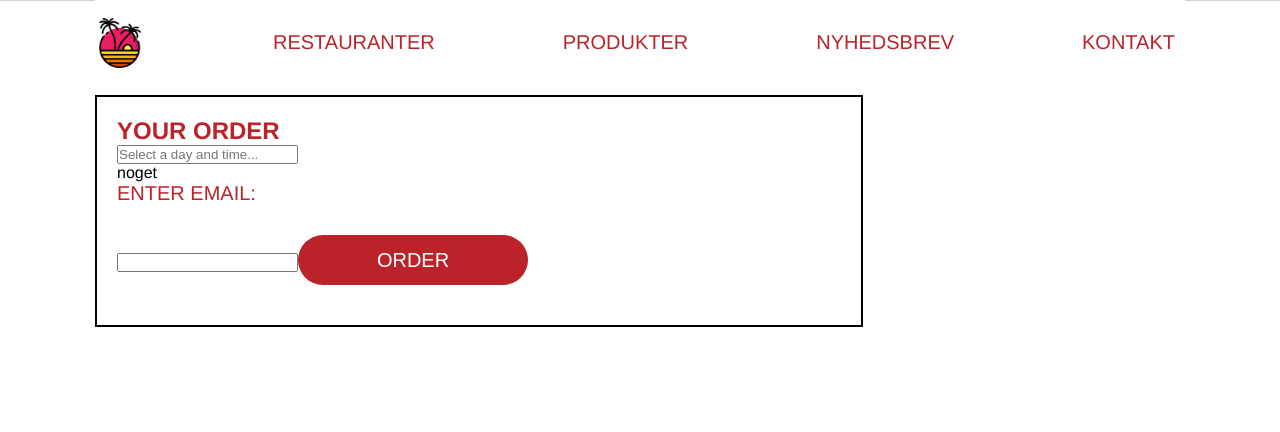
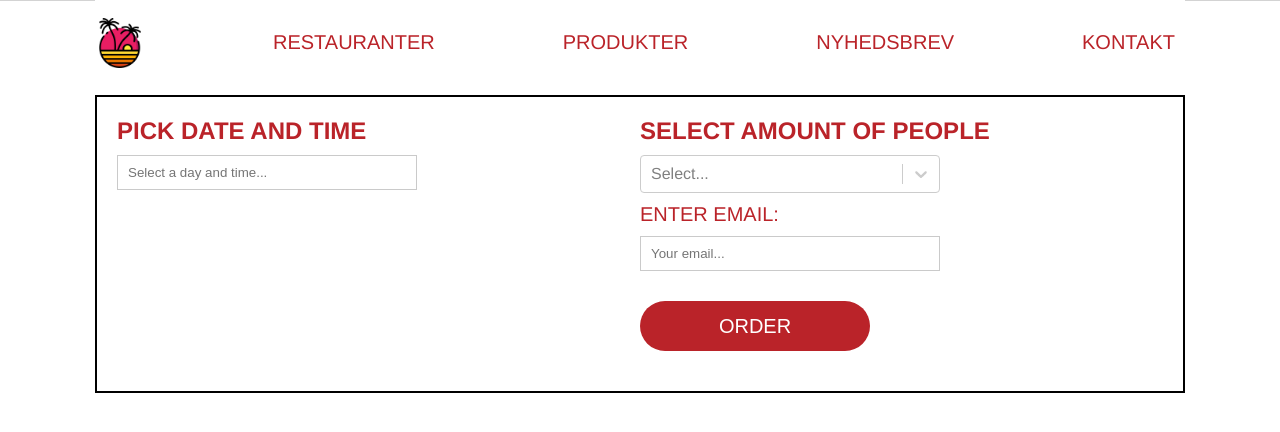
Before and after one commit to NatashaLokiJung/sundown-boulevard, a React (Create React App) app: page /order in a window 1280 px wide. Shown: the top 432 px of the page. Built offline with nearby package versions, Linux system fonts and the light colour scheme.

Commit message:
design almost done

```diff
--- a/package.json
+++ b/package.json
@@ -19,6 +19,7 @@
     "react-dom": "^17.0.2",
     "react-responsive-carousel": "^3.2.16",
     "react-scripts": "4.0.3",
+    "react-select": "^4.3.0",
     "web-vitals": "^1.1.1"
   },
   "scripts": {
--- a/src/App.js
+++ b/src/App.js
@@ -1,3 +1,6 @@
+/** @jsxImportSource @emotion/react */
+import { css } from "@emotion/react";
+
 import { Router } from "@reach/router";
 import Home from "./views/Home";
 import Navigation from "./components/Navigation";
@@ -7,8 +10,13 @@ import YourOrder from "./components/YourOrder";
 import YourReceipt from "./components/YourReceipt";
 
 function App() {
+  const mediaWrapper = css`
+  @media (max-width: 940px) {
+    margin: 55px 20px 20px 20px;
+  }`;
+
   return (
-    <section className="wrapper">
+    <section className="wrapper" css={mediaWrapper}>
       <Navigation />
       <Router>
         <Home path="/" />
--- a/src/components/Calender.js
+++ b/src/components/Calender.js
@@ -1,4 +1,6 @@
-import React, { useState } from "react";
+/** @jsxImportSource @emotion/react */
+import { css } from "@emotion/react";
+import { useState } from "react";
 import getDay from "date-fns/getDay";
 import DatePicker from "react-datepicker";
 import setHours from "date-fns/setHours";
@@ -7,37 +9,33 @@ import "react-datepicker/dist/react-datepicker.css";
 
 const Calender = () => {
   const [startDate, setStartDate] = useState(null);
-  const [notes, setNotes] = useState([]);
-  console.log(localStorage.getItem("message"));
   const isWeekday = (date) => {
     const day = getDay(date);
     return day !== 0 && day !== 6;
   };
-
   const filterPassedTime = (time) => {
     const currentDate = new Date();
     const selectedDate = new Date(time);
-
     return currentDate.getTime() < selectedDate.getTime();
   };
 
-  const addNote = (e) => {
-    e.preventDefault();
-    const newNote = {
-      id: Math.random().toString(36).substr(2, 9),
-      text: e.target.note.value,
-    };
-    setNotes([...notes, newNote]);
-    e.target.note.value = "";
-  };
+  // EMOTION
+  const mediaWrapper = css`
+  @media (max-width: 940px) {
+    flex-direction: column;
+    justify-content: center;
+    margin: 10px 0 0 0;
+    width: 100%;
+  }`;
 
   return (
     <>
       <DatePicker
+      css={mediaWrapper}
+      className="styledInput"
         selected={startDate}
         onChange={(date) => setStartDate(date)}
         filterDate={isWeekday}
-        // onKeyDown={addNote}
         placeholderText="Select a day and time..."
         showTimeSelect
         filterTime={filterPassedTime}
@@ -78,10 +76,6 @@ const Calender = () => {
         ]}
         dateFormat="MMMM d, yyyy h:mm aa"
       />
-      {notes?.map((note) => (
-        <div key={note.id}>{note.text}</div>
-      ))}
-      noget
     </>
   );
 };
--- a/src/components/Dishes.js
+++ b/src/components/Dishes.js
@@ -1,10 +1,11 @@
 /** @jsxImportSource @emotion/react */
 import { css } from "@emotion/react";
-import { Link, navigate } from "@reach/router";
+import {  navigate } from "@reach/router";
 import { useState, useEffect } from "react";
 import axios from "axios";
 
 const Drinks = () => {
+  const [notes, setNotes] = useState([]);
   const [data, setData] = useState();
   const [isLoading, setIsLoading] = useState(false);
 
@@ -18,13 +19,25 @@ const Drinks = () => {
       console.log(result.data);
       setIsLoading(false);
     };
-
     fetchData();
   }, []);
 
   const generateNew = (e) => {
     navigate("/dishes");
   };
+
+  const addNote = (e) => {
+    const newNote = {
+      id: Math.random().toString(36).substr(2, 9),
+      text: e.target.note.value,
+    };
+    setNotes([...notes, newNote]);
+    e.target.note.value = "";
+  };
+  useEffect(() => {
+    const json = JSON.stringify(notes);
+    localStorage.setItem("meal", json);
+  }, [notes]);
 
   //EMOTION
   const asideBox = css`
@@ -36,7 +49,22 @@ const Drinks = () => {
     display: flex;
     flex-direction: column;
     justify-content: space-between;
+    @media (max-width: 940px) {
+      flex-direction: column;
+      justify-content: center;
+      margin: 10px 0 0 0;
+      width: 100%;
+    }
   `;
+
+  const mediaWrapper = css`
+  @media (max-width: 940px) {
+    flex-direction: column;
+    justify-content: center;
+    margin: 10px 0 0 0;
+    width: 100%;
+  }`;
+
   return (
     isLoading,
     !data ? (
@@ -45,8 +73,8 @@ const Drinks = () => {
       </>
     ) : (
       <>
-        <section className="innerWrapper">
-          <div className="contentBox">
+        <section className="innerWrapper" css={mediaWrapper}>
+          <div className="contentBox" css={mediaWrapper}>
             <div className="dishImg">
               <img
                 className="carouselImg"
@@ -56,24 +84,23 @@ const Drinks = () => {
             </div>
           </div>
           <div css={asideBox}>
-            <div>
+            <div css={mediaWrapper}>
               <h3>LOREM LIPSUM</h3>
               <h3>DOLLAR SINAR</h3>
               <h3>PICK SOME</h3>
               <h3>DRINKS NEXT</h3>
             </div>
-            <Link to="/drinks">
-              <button className="btn">Next</button>
-            </Link>
+              <form onSubmit={addNote} action="/drinks">
+              <button className="btn" css={mediaWrapper}>Next</button>
+              </form>
           </div>
         </section>
-        <section className="innerWrapper">
-          <div className="contentBox">
+        <section className="innerWrapper" css={mediaWrapper}>
+          <div className="contentBox" css={mediaWrapper}>
             <h1>{data.meals[0].strMeal}</h1>
-
             {data.meals[0].strInstructions}
             <form onSubmit={generateNew}>
-              <button className="btn">Generate new</button>
+              <button className="btn" css={mediaWrapper}>Generate new</button>
             </form>
           </div>
         </section>
--- a/src/components/Drinks.js
+++ b/src/components/Drinks.js
@@ -1,7 +1,7 @@
 /** @jsxImportSource @emotion/react */
 import { css } from "@emotion/react";
 import { Link } from "@reach/router";
-import React, { useState, useEffect } from "react";
+import { useState, useEffect } from "react";
 import axios from "axios";
 
 const Drinks = () => {
@@ -31,10 +31,32 @@ const Drinks = () => {
     display: flex;
     flex-direction: column;
     justify-content: space-between;
+    @media (max-width: 940px) {
+      flex-direction: column;
+      justify-content: center;
+      margin: 10px 0 0 0;
+      width: 100%;
+    }
   `;
+
+  const mediaWrapper = css`
+  @media (max-width: 940px) {
+    flex-direction: column;
+    justify-content: center;
+    margin: 10px 0 0 0;
+    width: 100%;
+  }`;
+
+  const mediaWrapperImg = css`
+  @media (max-width: 940px) {
+  height: 100%;
+  }`;
 
   const borderSelected = css`
     ${isSelected ? "border: 4px solid red;" : "border: 2px solid black;"}
+    @media (max-width: 940px) {
+      width: 100%;
+      }
   `;
 
   return (
@@ -45,8 +67,8 @@ const Drinks = () => {
       </>
     ) : (
       <>
-        <section className="innerWrapper">
-          <div className="cardContainer">
+        <section className="innerWrapper" css={mediaWrapper}>
+          <div className="cardContainer" css={mediaWrapper}>
             {data.map((item) => (
               <div
                 key={item.id}
@@ -54,7 +76,7 @@ const Drinks = () => {
                 css={borderSelected}
                 onClick={() => setIsSelected(!isSelected)}
               >
-                <img className="cardImg" src={item.image_url} alt={item.name} />
+                <img className="cardImg" css={mediaWrapperImg} src={item.image_url} alt={item.name} />
                 <h4 className="cardTitle">{item.name}</h4>
               </div>
             ))}
@@ -65,7 +87,7 @@ const Drinks = () => {
               <h3>and amount</h3>
             </div>
             <Link to="/order">
-              <button className="btn">Next</button>
+              <button className="btn" css={mediaWrapper}>Next</button>
             </Link>
           </div>
         </section>
--- a/src/components/YourOrder.js
+++ b/src/components/YourOrder.js
@@ -1,12 +1,10 @@
+/** @jsxImportSource @emotion/react */
+import { css } from "@emotion/react";
 import React, { useState, useEffect } from "react";
-// import { Link } from "@reach/router";
+import Select from 'react-select'
 import Calender from "./Calender";
 
 const YourOrder = () => {
-  localStorage.setItem("message", "saved in browser storage");
-  // sets the value of "message" to be "saved in browser storage"
-
-  console.log(localStorage.getItem("message"));
   const [notes, setNotes] = useState([]);
 
   const addNote = (e) => {
@@ -19,25 +17,51 @@ const YourOrder = () => {
     e.target.note.value = "";
   };
 
+  const addGuests = () => {
+    localStorage.setItem("guests", "json");
+  };
+
   useEffect(() => {
     const json = JSON.stringify(notes);
-    localStorage.setItem("email", json);
+    localStorage.setItem("guests", json);
   }, [notes]);
 
+  const options = [
+    { value: '1', label: '1 Guest' },
+    { value: '2', label: '2 Guests' },
+    { value: '3', label: '3 Guests' },
+    { value: '4', label: '4 Guests' },
+    { value: '5', label: '5 Guests' },
+    { value: '6', label: '6 Guests' }
+  ]
+
+  // EMOTION
+  const mediaWrapper = css`
+  @media (max-width: 940px) {
+    flex-direction: column;
+    justify-content: center;
+    margin: 10px 0 0 0;
+    width: 100%;
+  }`;
+
   return (
-    <section className="contentBox">
-      <h2>Your Order</h2>
+    <section className="contentBoxLarge" css={mediaWrapper}>
+      <div className="contentBoxSmall" css={mediaWrapper}>
+      <h2>Pick date and time</h2>
       <Calender />
-      <form onSubmit={addNote}>
+      </div>
+      <div className="contentBoxSmall" css={mediaWrapper}>
+      <h2>Select amount of people</h2>
+      <Select options={options} onChange={addGuests} css={mediaWrapper} className="styledSelect"/>
+      <form action="/receipt">
         <h3>Enter email:</h3>
-        <input type="email" name="note" />
+        <input onSubmit={addNote} css={mediaWrapper} className="styledInput" type="email"  placeholder="Your email..."/>
+        <div>
+        <button css={mediaWrapper} className="btn">Order</button>
+        </div>
+      </form>
 
-          <button className="btn">Order</button>
-
-      </form>
-      {notes.map((note) => (
-        <div key={note.id}>{note.text}</div>
-      ))}
+      </div>
     </section>
   );
 };
--- a/src/components/YourReceipt.js
+++ b/src/components/YourReceipt.js
@@ -1,3 +1,5 @@
+/** @jsxImportSource @emotion/react */
+import { css } from "@emotion/react";
 import React, { useState, useEffect } from "react";
 
 const YourReceipt = () => {
@@ -9,8 +11,18 @@ const YourReceipt = () => {
       setNotes(savedNotes);
     }
   }, []);
+
+  // EMOTION
+  const mediaWrapper = css`
+  @media (max-width: 940px) {
+    flex-direction: column;
+    justify-content: center;
+    margin: 10px 0 0 0;
+    width: 100%;
+  }`;
+
   return (
-    <section className="contentBox">
+    <section className="contentBox" css={mediaWrapper}>
       <h2>Your Receipt</h2>
       {notes.map((note) => (
         <div key={note.id}>{note.text}</div>
--- a/src/index.css
+++ b/src/index.css
@@ -6,6 +6,7 @@
   --txt-dark: #000000;
   --light: #fff;
   --txt-light: #fff;
+  --midtone: #cacaca;
   --primary: #ba2329;
   --secondary: #007ddb;
 
@@ -51,6 +52,30 @@ body {
   display: flex;
   flex-direction: column;
   justify-content: space-between;
+}
+
+.contentBoxLarge{
+  width: 100%;
+  border: 2px solid var(--dark);
+  padding: 20px;
+  display: flex;
+}
+
+.contentBoxSmall{
+  width: 50%;
+  display: flex;
+  flex-direction: column;
+}
+
+.styledInput{
+  width: 300px;
+  height: 35px;
+  padding-left: 10px;
+  border: 1px solid var(--midtone);
+}
+
+.styledSelect{
+  width: 300px;
 }
 
 .dishImg {
@@ -103,12 +128,14 @@ h1 {
 h2 {
   color: var(--primary);
   text-transform: uppercase;
+  margin-bottom: 10px;
 }
 h3 {
   color: var(--primary);
   font-size: var(--txt-regular);
   font-weight: 100;
   text-transform: uppercase;
+  margin: 10px 0;
 }
 
 h4 {
--- a/src/views/Home.js
+++ b/src/views/Home.js
@@ -19,14 +19,27 @@ const Home = () => {
       console.log(result.data);
       setIsLoading(false);
     };
-
     fetchData();
   }, []);
 
   // EMOTION
   const extraMargin = css`
     margin-right: 20px;
+    @media (max-width: 940px) {
+      flex-direction: column;
+      justify-content: center;
+      margin: 10px 0 0 0;
+      width: 100%;
+    }
   `;
+
+  const mediaWrapper = css`
+  @media (max-width: 940px) {
+    flex-direction: column;
+    justify-content: center;
+    margin: 10px 0 0 0;
+    width: 100%;
+  }`;
 
   return (
     isLoading,
@@ -36,8 +49,8 @@ const Home = () => {
       </>
     ) : (
       <>
-        <section className="innerWrapper">
-          <div className="carouselContainer">
+        <section className="innerWrapper" css={mediaWrapper}>
+          <div className="carouselContainer" css={mediaWrapper}>
             <Carousel
               height={400}
               showThumbs={false}
@@ -70,26 +83,27 @@ const Home = () => {
               </div>
             </Carousel>
           </div>
-          <div className="contentBox">
+          <div className="contentBox" css={mediaWrapper}>
             <h2>Order flow box</h2>
             <Link to="/dishes">
-              <button className="btn">Order</button>
+              <button css={mediaWrapper} className="btn">Order</button>
             </Link>
           </div>
         </section>
-        <section className="innerWrapper">
+        <section className="innerWrapper" css={mediaWrapper}>
           <div className="contentBox" css={extraMargin}>
             <h2>Find your order</h2>
-            <p>Enter email:</p>
+            <h3>Enter email:</h3>
             <form>
-              <input type="text" />
+              <input css={mediaWrapper} className="styledInput" type="email" placeholder="Your email..."/>
             </form>
-            <button className="btn">Find</button>
+            <button className="btn" css={mediaWrapper}>Find</button>
           </div>
-          <div className="contentBox">
+          <div className="contentBox" css={mediaWrapper}>
+            <div>
             <h3>Lorem Ipsum</h3>
             <h3>Dollar Sinar -</h3>
-            <h2>Content box</h2>
+            <h2>Content box</h2></div>
           </div>
         </section>
       </>
```
Also changed, not shown: 1 other file (tests, documents, lock files or other folders).
